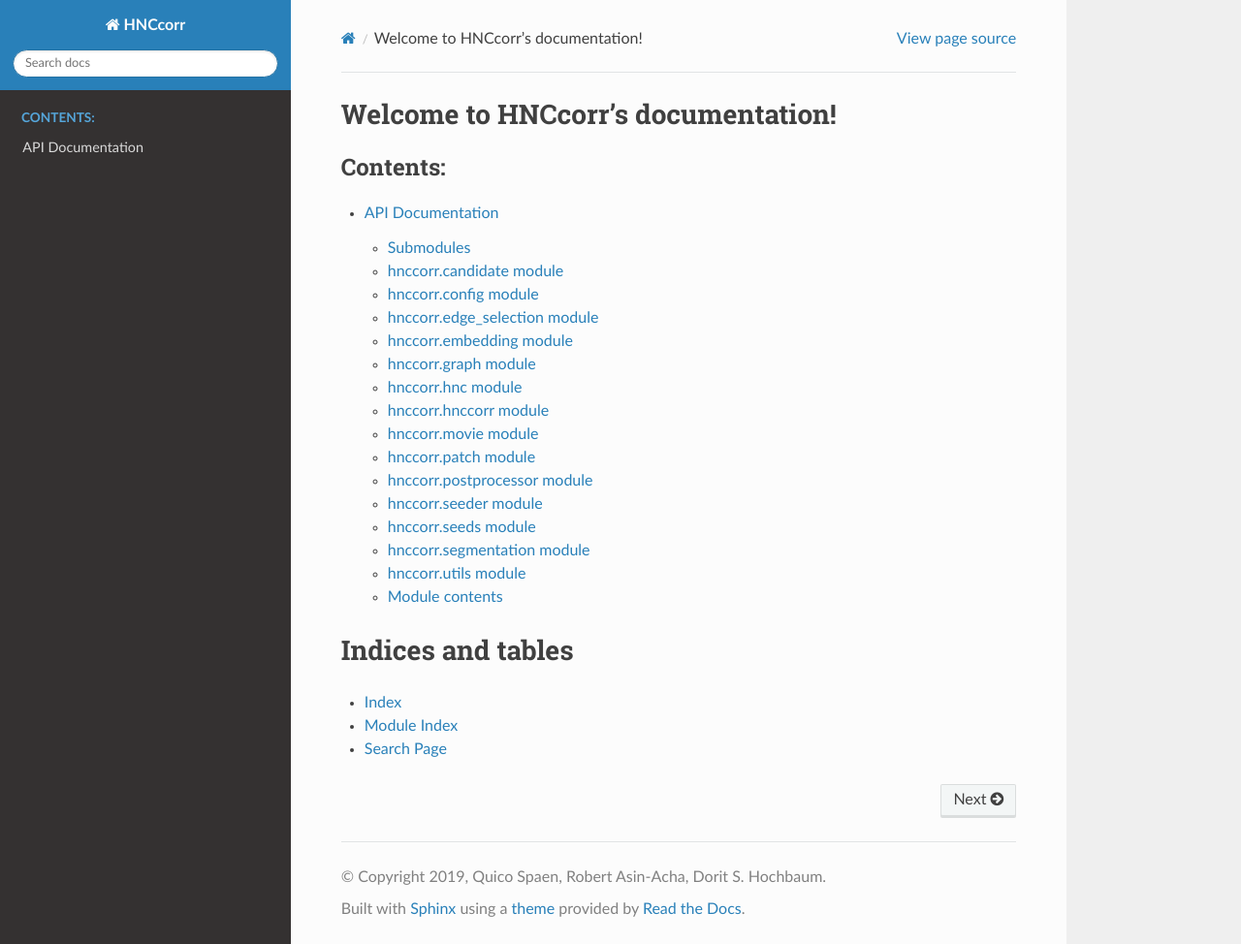
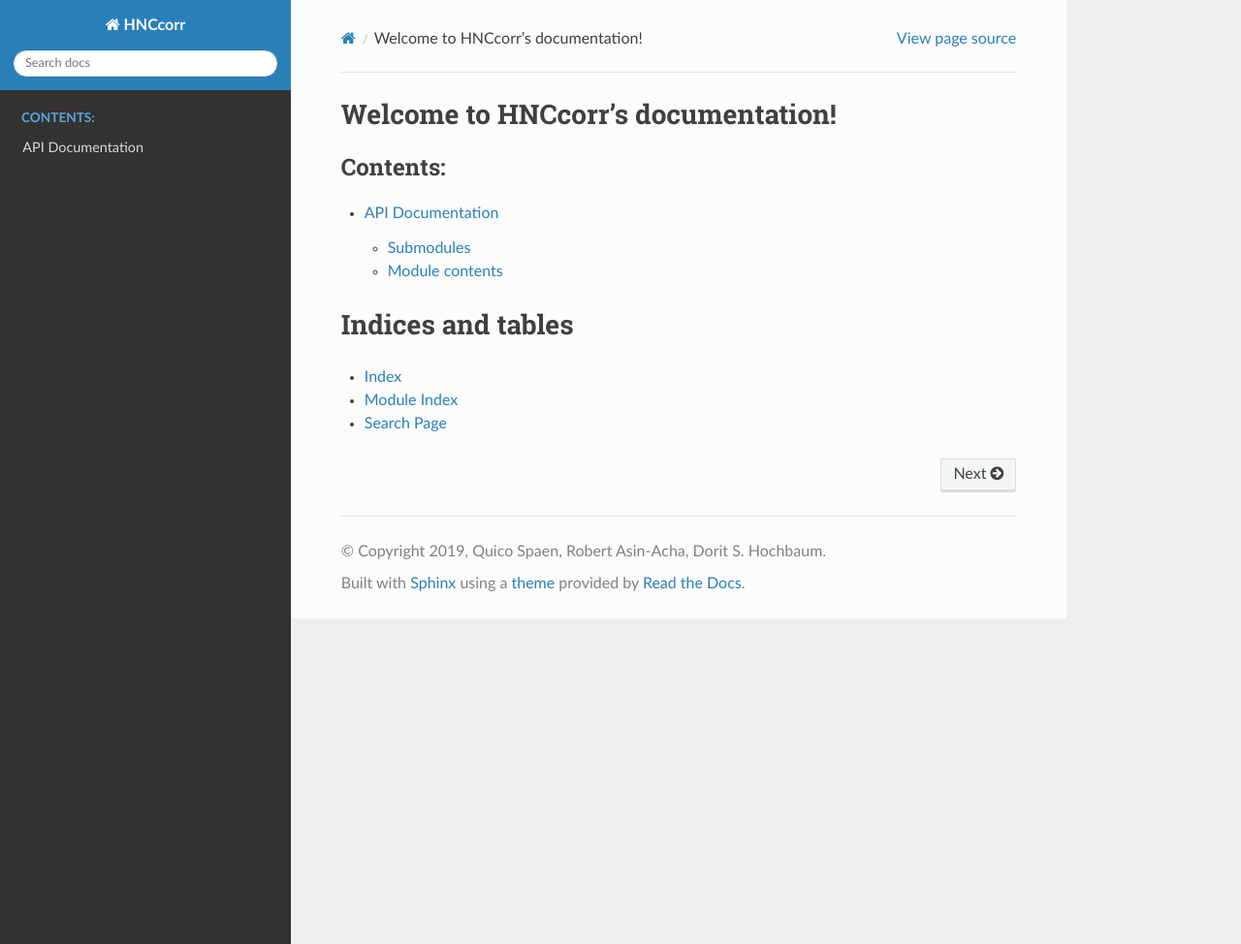
Before and after one commit to hochbaumGroup/HNCcorr, a Sphinx documentation site: the page built from docs/source/index.rst, in a window 1280 px wide and 974 px high. Shown: the whole window at 97% size. Built offline with Sphinx 7.4.7 and the Read the Docs theme 2.0.0, drawn with Linux system fonts in a browser that asks for light colours.

Commit message:
Separate modules in autodoc

```diff
--- a/docs/source/hnccorr.rst
+++ b/docs/source/hnccorr.rst
@@ -4,118 +4,22 @@
 Submodules
 ----------
 
-hnccorr.candidate module
-------------------------
+.. toctree::
 
-.. automodule:: hnccorr.candidate
-   :members:
-   :undoc-members:
-   :show-inheritance:
-
-hnccorr.config module
----------------------
-
-.. automodule:: hnccorr.config
-   :members:
-   :undoc-members:
-   :show-inheritance:
-
-hnccorr.edge\_selection module
-------------------------------
-
-.. automodule:: hnccorr.edge_selection
-   :members:
-   :undoc-members:
-   :show-inheritance:
-
-hnccorr.embedding module
-------------------------
-
-.. automodule:: hnccorr.embedding
-   :members:
-   :undoc-members:
-   :show-inheritance:
-
-hnccorr.graph module
---------------------
-
-.. automodule:: hnccorr.graph
-   :members:
-   :undoc-members:
-   :show-inheritance:
-
-hnccorr.hnc module
-------------------
-
-.. automodule:: hnccorr.hnc
-   :members:
-   :undoc-members:
-   :show-inheritance:
-
-hnccorr.hnccorr module
-----------------------
-
-.. automodule:: hnccorr.hnccorr
-   :members:
-   :undoc-members:
-   :show-inheritance:
-
-hnccorr.movie module
---------------------
-
-.. automodule:: hnccorr.movie
-   :members:
-   :undoc-members:
-   :show-inheritance:
-
-hnccorr.patch module
---------------------
-
-.. automodule:: hnccorr.patch
-   :members:
-   :undoc-members:
-   :show-inheritance:
-
-hnccorr.postprocessor module
-----------------------------
-
-.. automodule:: hnccorr.postprocessor
-   :members:
-   :undoc-members:
-   :show-inheritance:
-
-hnccorr.seeder module
----------------------
-
-.. automodule:: hnccorr.seeder
-   :members:
-   :undoc-members:
-   :show-inheritance:
-
-hnccorr.seeds module
---------------------
-
-.. automodule:: hnccorr.seeds
-   :members:
-   :undoc-members:
-   :show-inheritance:
-
-hnccorr.segmentation module
----------------------------
-
-.. automodule:: hnccorr.segmentation
-   :members:
-   :undoc-members:
-   :show-inheritance:
-
-hnccorr.utils module
---------------------
-
-.. automodule:: hnccorr.utils
-   :members:
-   :undoc-members:
-   :show-inheritance:
-
+   hnccorr.candidate
+   hnccorr.config
+   hnccorr.edge_selection
+   hnccorr.embedding
+   hnccorr.graph
+   hnccorr.hnc
+   hnccorr.hnccorr
+   hnccorr.movie
+   hnccorr.patch
+   hnccorr.postprocessor
+   hnccorr.seeder
+   hnccorr.seeds
+   hnccorr.segmentation
+   hnccorr.utils
 
 Module contents
 ---------------
```
